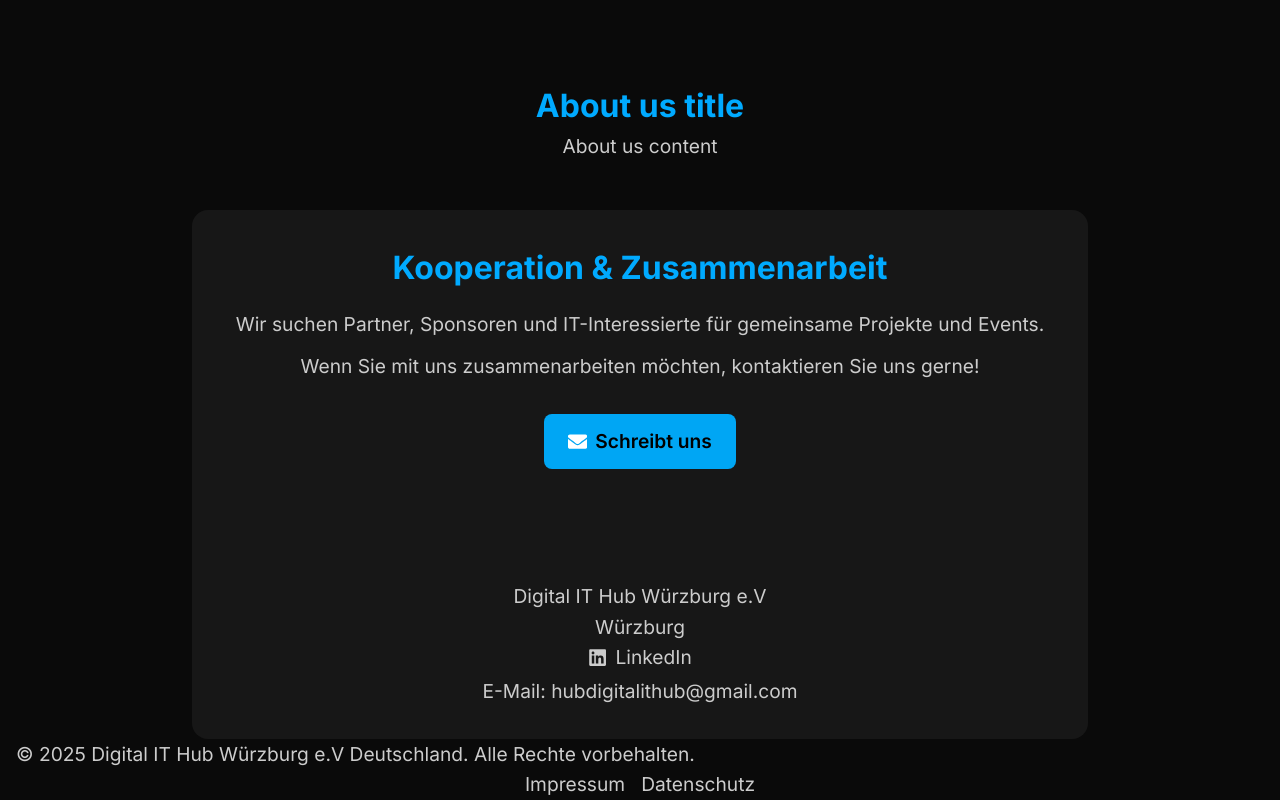
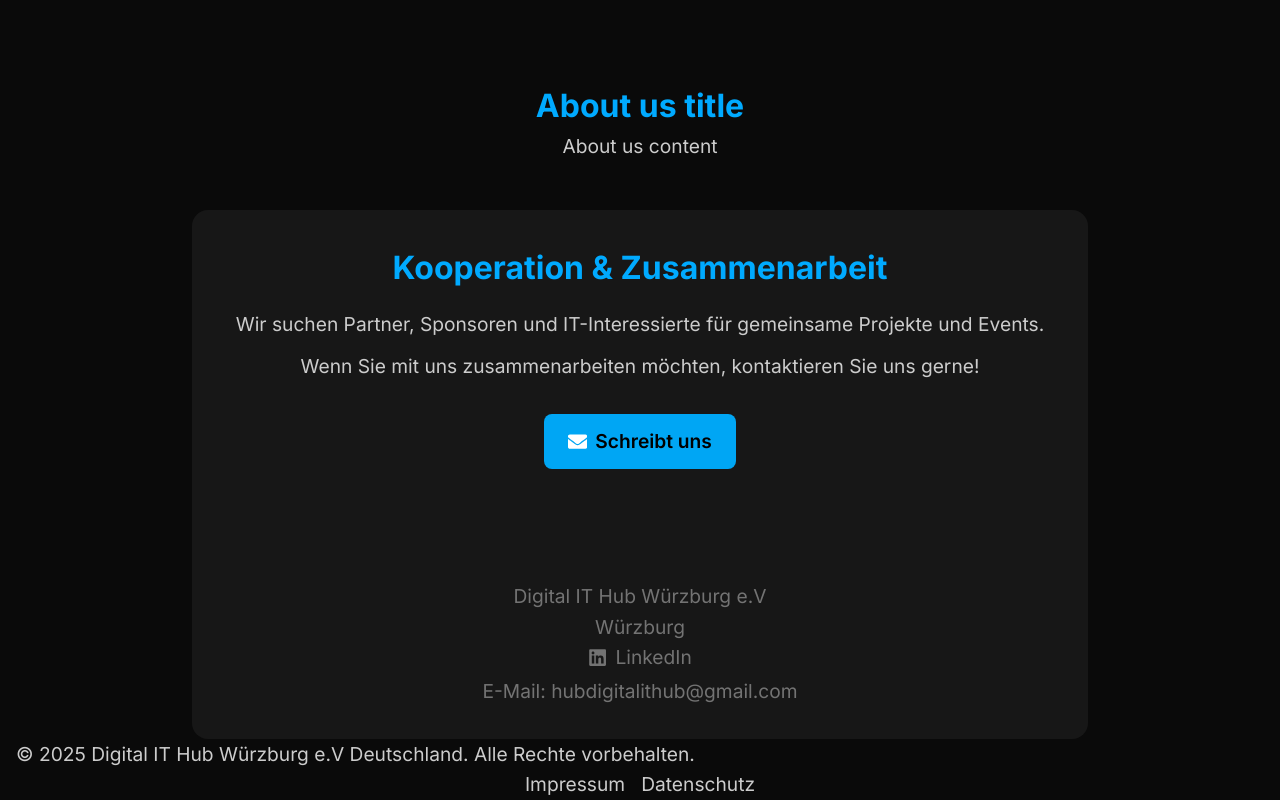
Before and after one commit to yarinka82/Digital-IT-Hub-in-Wurzburg, a Next.js app: page / in a window 1280 px wide. Shown: the part 877-1677 px from the top of the page. Built offline with nearby package versions, Linux system fonts and the light colour scheme.

Commit message:
Style footer contacts

```diff
--- a/src/components/Footer.tsx
+++ b/src/components/Footer.tsx
@@ -9,7 +9,7 @@ export default function Footer() {
       <p className="mb-3">Wir suchen Partner, Sponsoren und IT-Interessierte für gemeinsame Projekte und Events.</p>
       <p>Wenn Sie mit uns zusammenarbeiten möchten, kontaktieren Sie uns gerne!</p>
       <a href="mailto:hubdigitalithub@gmail.com" className="bg-sky-500 px-6 py-3 rounded-lg inline-flex items-center gap-2 mt-8 text-black  font-semibold"><FaEnvelope className="text-white" /> Schreibt uns</a>
-      <div className="mt-28">
+      <div className="mt-28 text-neutral-500">
        <p>Digital IT Hub Würzburg e.V</p>
        <p>Würzburg</p>
        <p><a href="https://www.linkedin.com/groups/10076160/" target="_blank" rel="noopener noreferrer" className="inline-flex items-center gap-2"><FaLinkedin /> LinkedIn</a></p>
```
